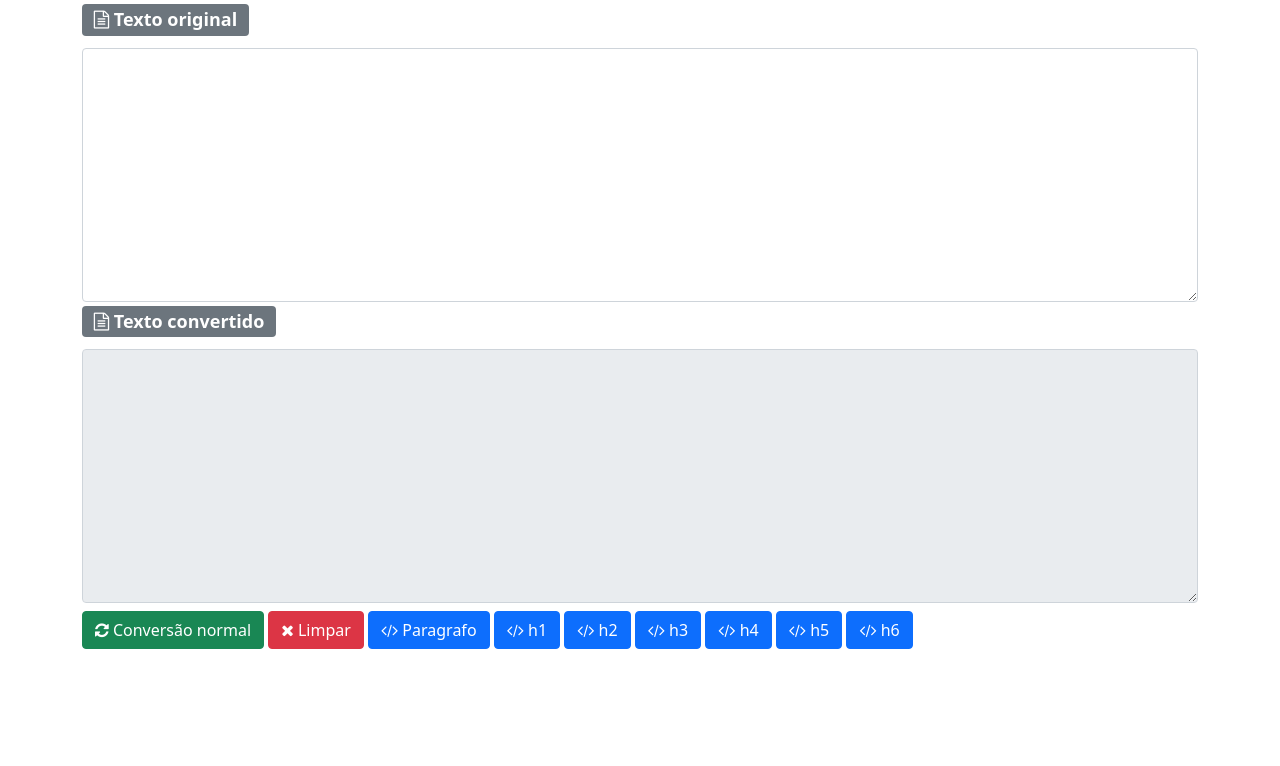
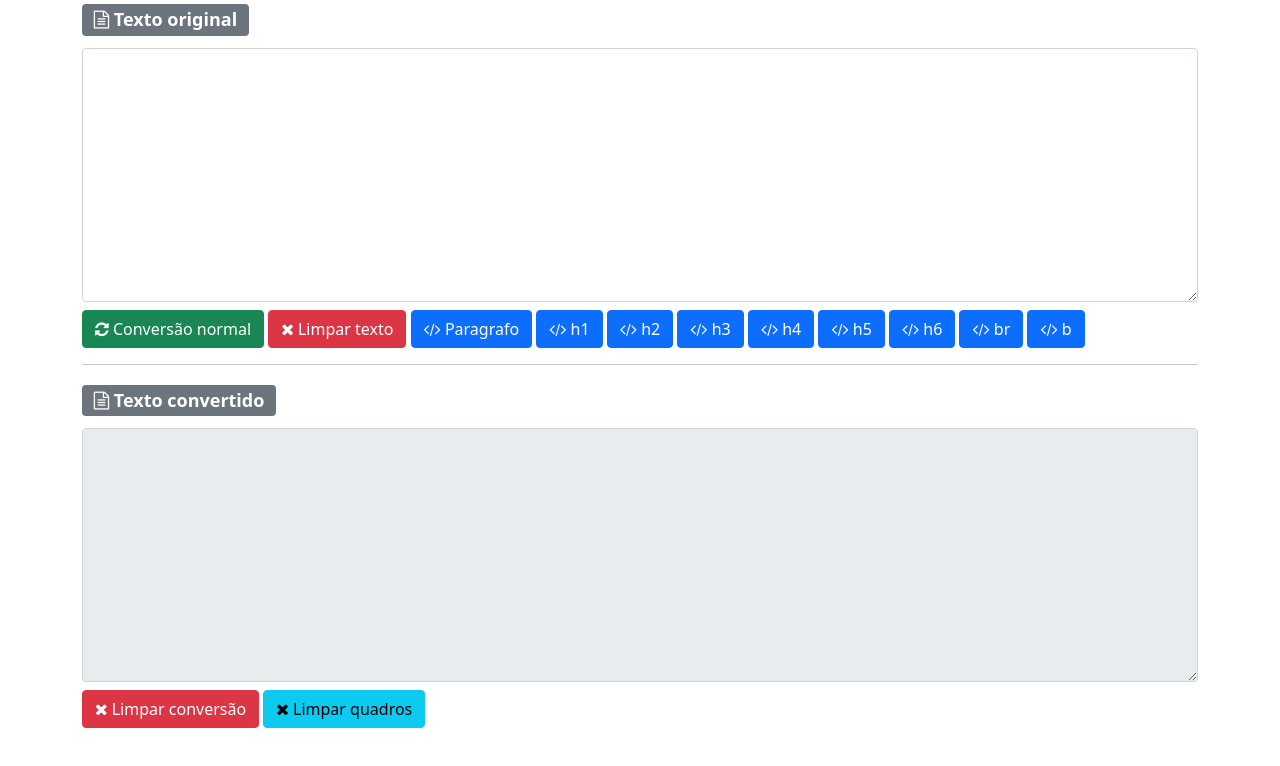
Before and after one commit to joao-pedro-dias/conversor-html, a plain HTML site: page index.html in a window 1280 px wide. Drawn offline with Linux system fonts and the light colour scheme.

Commit message:
jp
ajustes visuais

```diff
--- a/index.html
+++ b/index.html
@@ -14,23 +14,12 @@
 <body>
     <div class="container">
         <div class="row">
-            <h4><span class="badge bg-secondary mt-1"><i class="fa fa-file-text-o" aria-hidden="true"></i> Texto
-                    original</span></h4>
+            <h4><span class="badge bg-secondary mt-1"><i class="fa fa-file-text-o" aria-hidden="true"></i> Texto original</span></h4>
             <div class="col-12 mt-1">
                 <form>
                     <div class="form-group">
                         <textarea class="form-control" rows="10" id="conteudo-texto"></textarea>
-                    </div>
-                </form>
-            </div>
-        </div>
-        <div class="row">
-            <h4><span class="badge bg-secondary mt-1"><i class="fa fa-file-text-o" aria-hidden="true"></i> Texto
-                    convertido</span></h4>
-            <div class="col-12 mt-1">
-                <form>
-                    <div class="form-group">
-                        <textarea class="form-control" rows="10" readonly id="conteudo-convertido"></textarea>
+
                     </div>
                 </form>
             </div>
@@ -38,9 +27,9 @@
         <div class="row">
             <div class="col-12 mt-2">
                 <button class="btn btn-success" onclick="converterPalavrasComAcentos('')"><i class="fa fa-refresh"
-                        aria-hidden="true"></i> Conversão normal</button>
-                <button class="btn btn-danger" onclick="limparCampos()"><i class="fa fa-times" aria-hidden="true"></i>
-                    Limpar</button>
+                    aria-hidden="true"></i> Conversão normal</button>
+                <button class="btn btn-danger" onclick="limparTextoOriginal()"><i class="fa fa-times" aria-hidden="true"></i>
+                    Limpar texto</button>
                 <button class="btn btn-primary" onclick="converterPalavrasComAcentos('p')"><i class="fa fa-code" aria-hidden="true"></i>
                     Paragrafo</button>
                 <button class="btn btn-primary" onclick="converterPalavrasComAcentos('h1')"><i class="fa fa-code" aria-hidden="true"></i>
@@ -55,6 +44,30 @@
                     h5</button>
                 <button class="btn btn-primary" onclick="converterPalavrasComAcentos('h6')"><i class="fa fa-code" aria-hidden="true"></i>
                     h6</button>
+                <button class="btn btn-primary" onclick="converterPalavrasComAcentos('br')"><i class="fa fa-code" aria-hidden="true"></i>
+                    br</button>
+                <button class="btn btn-primary" onclick="converterPalavrasComAcentos('b')"><i class="fa fa-code" aria-hidden="true"></i>
+                    b</button>
+            </div>
+        </div>
+        <hr>
+        <div class="row">
+            <h4><span class="badge bg-secondary mt-1"><i class="fa fa-file-text-o" aria-hidden="true"></i> Texto
+                    convertido</span></h4>
+            <div class="col-12 mt-1">
+                <form>
+                    <div class="form-group">
+                        <textarea class="form-control" rows="10" readonly id="conteudo-convertido"></textarea>
+                    </div>
+                </form>
+            </div>
+        </div>
+        <div class="row">
+            <div class="col-12 mt-2">
+                <button class="btn btn-danger" onclick="limparTextoConvertido()"><i class="fa fa-times" aria-hidden="true"></i>
+                    Limpar conversão</button>
+                <button class="btn btn-info" onclick="limparTudo()"><i class="fa fa-times" aria-hidden="true"></i>
+                    Limpar quadros</button>
             </div>
         </div>
     </div>
--- a/js/converterPalavras.js
+++ b/js/converterPalavras.js
@@ -147,14 +147,21 @@ function converterPalavrasComAcentos(elemento) {
 
 function definirElementoTexto(elemento, texto) {
     let conteudoTexto = texto.split("\n");
-    console.log(conteudoTexto);
     var textoMaisElemento = "";
     for(let i = 0; i < conteudoTexto.length; i++) {
         if(conteudoTexto[i] === "") {
             textoMaisElemento = textoMaisElemento + "\n";
-        } else {
-            textoMaisElemento = textoMaisElemento + "<" + elemento + ">\n" + conteudoTexto[i] + "\n</"+elemento+">" + "\n";
+        }else {
+            textoMaisElemento = textoMaisElemento + "<" + elemento + ">" + conteudoTexto[i] + "</" + elemento + ">" + "\n";
             $("#conteudo-convertido").val(textoMaisElemento);
         }
     }
 }
+
+// function quebraLinha(){
+//   var linha = document.getElementById('conteudo-texto').value;
+//   if (/[\n|\n\r]/.test(linha))
+//   {
+//     definirElementoTexto(elemento, textoConvertido);
+//   }
+// }
--- a/js/limpezaCampos.js
+++ b/js/limpezaCampos.js
@@ -1,4 +1,12 @@
-function limparCampos() {
-    $("#conteudo-texto").val(undefined);
+function limparTextoConvertido() {
     $("#conteudo-convertido").val(undefined);
 }
+
+function limparTextoOriginal() {
+    $("#conteudo-texto").val(undefined);
+}
+
+function limparTudo() {
+    $("#conteudo-convertido").val(undefined);
+    $("#conteudo-texto").val(undefined);
+}
```
